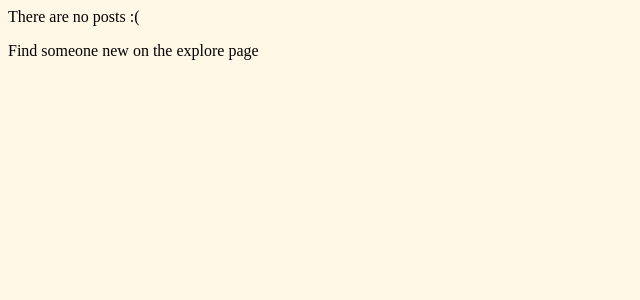
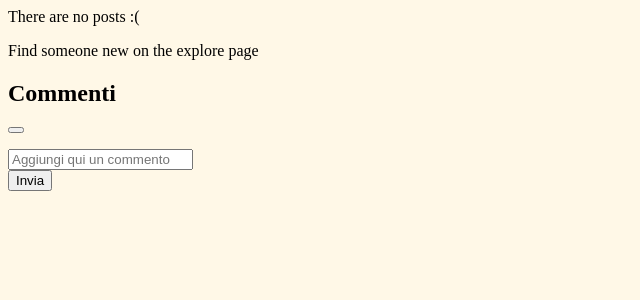
Before and after one commit to DiottaNax/KittyGram, a PHP site: page /show-post-home.php in a window 1280 px wide. Shown: the top 300 px of the page, without its empty margins (0-640 px from the left). Run offline with PHP 8.4, Linux system fonts and the light colour scheme.

Commit message:
[DEV] comment modal

```diff
--- /dev/null
+++ b/modals/comment-modal.php
@@ -0,0 +1,34 @@
+<link rel="stylesheet" href="css/style.css"> <!-- Assicurati di aggiornare il percorso corretto -->
+<div class="modal fade" id="comment-modal" data-bs-backdrop="static" tabindex="-1" aria-labelledby="comments"
+    aria-hidden="true">
+    <div class="modal-dialog modal-dialog-scrollable modal-dialog-centered">
+        <div class="modal-content">
+            <div class="modal-header">
+                <h2 class="modal-title h5" id="comments">Commenti</h2>
+                <button type="button" class="btn-close" data-bs-dismiss="modal" aria-label="Chiudi"
+                    onclick="location.reload()"></button>
+            </div>
+            <div class="modal-body modal-body-comment">
+                <ul id="commentsList"></ul>
+            </div>
+            <div class="modal-footer">
+                <div class="container">
+                    <form action="#" id="commentForm" method="POST">
+                        <div class="row d-flex justify-content">
+                            <div class="col-9">
+                                <label for="commentText" hidden>Nuovo commento</label>
+                                <input type="text" class="form-control w-100" id="commentText" name="commentText"
+                                    aria-label="Commenta" placeholder="Aggiungi qui un commento" required>
+                            </div>
+                            <input type="hidden" id="postHidden" value="" />
+                            <div class="col-1">
+                                <button type="submit" class="btn" id="sendComment">Invia</button>
+                            </div>
+                        </div>
+                    </form>
+                </div>
+            </div>
+        </div>
+    </div>
+</div>
+<script src="./utils/functions.js"></script>
--- a/show-post-home.php
+++ b/show-post-home.php
@@ -41,7 +41,7 @@
                 </div>
                 <!-- Row for comments and likes -->
                     <div class="col text-end mb-2">
-                        <button class="btn" type=" button" data-bs-toggle="modal" data-bs-target="#comments-modal"
+                        <button class="btn comment" type=" button" data-bs-toggle="modal" data-bs-target="#comment-modal"
                             data-postid=<?php echo $post["post_id"]; ?>>
                             <svg xmlns="http://www.w3.org/2000/svg" width="20" height="20"
                                 class=" bi bi-chat" viewBox="0 0 16 16">
@@ -80,3 +80,4 @@
     </div>
 <?php endif; ?>
 <script src="./js/like.js"></script>
+<?php require_once ("./modals/comment-modal.php") ?>
```
